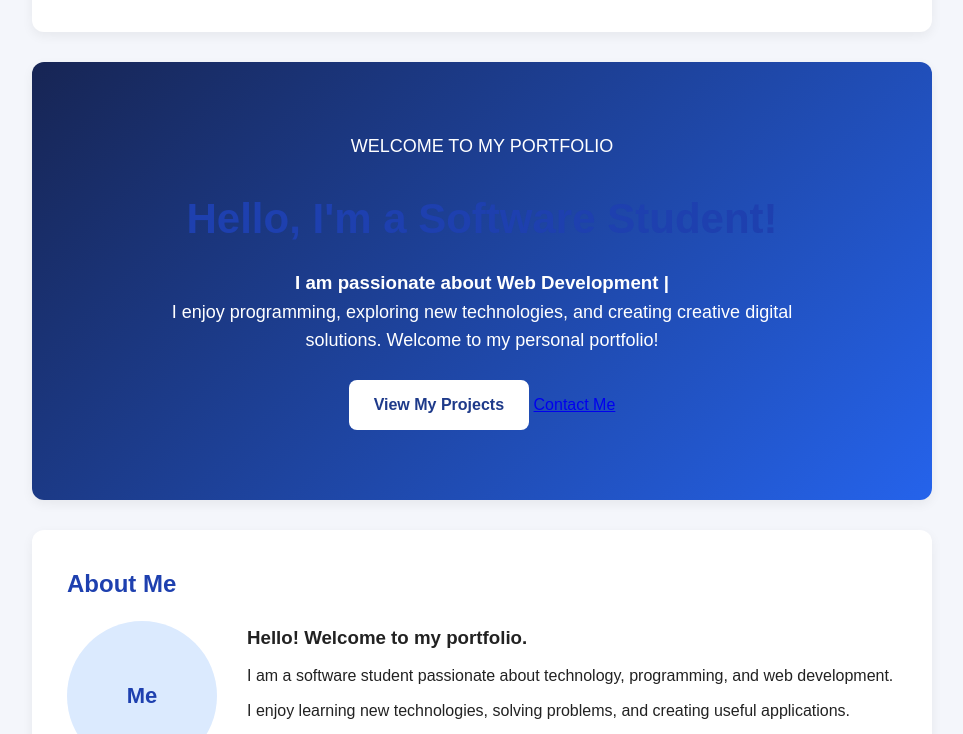
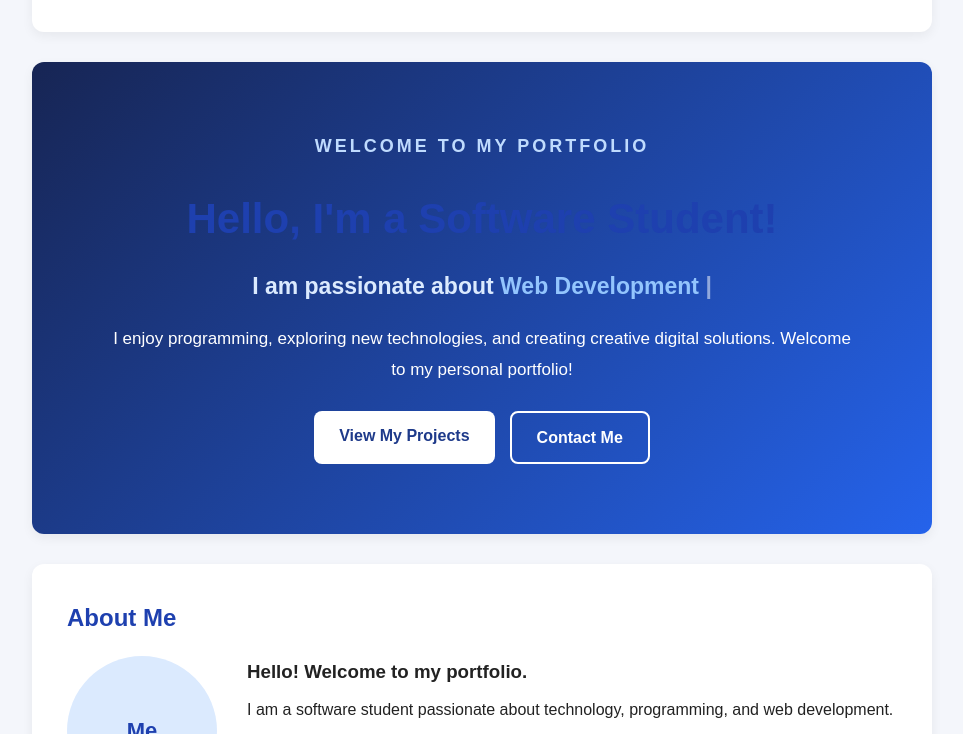
Before and after one commit to tina7095/Personal-Portfolio, a plain HTML site: page index.html in a window 1280 px wide. Shown: the part 649-1383 px from the top of the page, without its empty margins (158-1121 px from the left). Drawn offline with Linux system fonts and the light colour scheme.

Commit message:
Add JavaScript typing animation

```diff
--- a/style.css
+++ b/style.css
@@ -704,3 +704,148 @@ section {
         font-size: 14px;
     }
 }
+
+/* =================================
+   DAY 9 - ANIMATED HERO SECTION
+================================= */
+
+.hero {
+    min-height: 450px;
+    display: flex;
+    justify-content: center;
+    align-items: center;
+    text-align: center;
+    padding: 70px 20px;
+
+    background: linear-gradient(
+        135deg,
+        #172554,
+        #2563eb
+    );
+
+    color: white;
+}
+
+/* Hero content */
+.hero-content {
+    max-width: 750px;
+    animation: fadeIn 1.2s ease;
+}
+
+/* Welcome text */
+.hero-greeting {
+    color: #bfdbfe;
+    font-size: 14px;
+    letter-spacing: 3px;
+    font-weight: bold;
+    margin-bottom: 15px;
+}
+
+/* Main heading */
+.hero h2 {
+    font-size: 42px;
+    margin-bottom: 15px;
+}
+
+/* Animated subtitle */
+.hero-subtitle {
+    font-size: 23px;
+    margin-bottom: 20px;
+    color: #dbeafe;
+}
+
+#typing-text {
+    color: #93c5fd;
+    font-weight: bold;
+}
+
+/* Typing cursor */
+.cursor {
+    color: white;
+    font-weight: bold;
+    animation: blink 0.7s infinite;
+}
+
+/* Hero description */
+.hero-content > p:not(.hero-greeting) {
+    font-size: 17px;
+    line-height: 1.8;
+    margin-bottom: 25px;
+}
+
+/* Hero buttons */
+.hero-buttons {
+    display: flex;
+    justify-content: center;
+    flex-wrap: wrap;
+    gap: 15px;
+}
+
+/* Secondary button */
+.outline-button {
+    display: inline-block;
+    padding: 12px 25px;
+    border: 2px solid white;
+    border-radius: 8px;
+    color: white;
+    text-decoration: none;
+    font-weight: bold;
+    transition: 0.3s;
+}
+
+.outline-button:hover {
+    background: white;
+    color: #172554;
+}
+
+/* Fade animation */
+@keyframes fadeIn {
+    from {
+        opacity: 0;
+        transform: translateY(20px);
+    }
+
+    to {
+        opacity: 1;
+        transform: translateY(0);
+    }
+}
+
+/* Cursor animation */
+@keyframes blink {
+    50% {
+        opacity: 0;
+    }
+}
+
+/* Mobile responsive design */
+@media (max-width: 600px) {
+
+    .hero h2 {
+        font-size: 30px;
+    }
+
+    .hero-subtitle {
+        font-size: 19px;
+    }
+
+    .hero-content > p:not(.hero-greeting) {
+        font-size: 15px;
+    }
+
+    .hero-buttons {
+        flex-direction: column;
+        align-items: center;
+    }
+}
+
+/* Respect reduced-motion preferences */
+@media (prefers-reduced-motion: reduce) {
+    .hero-content {
+        animation: none;
+    }
+
+    .cursor {
+        animation: none;
+    }
+}
```
